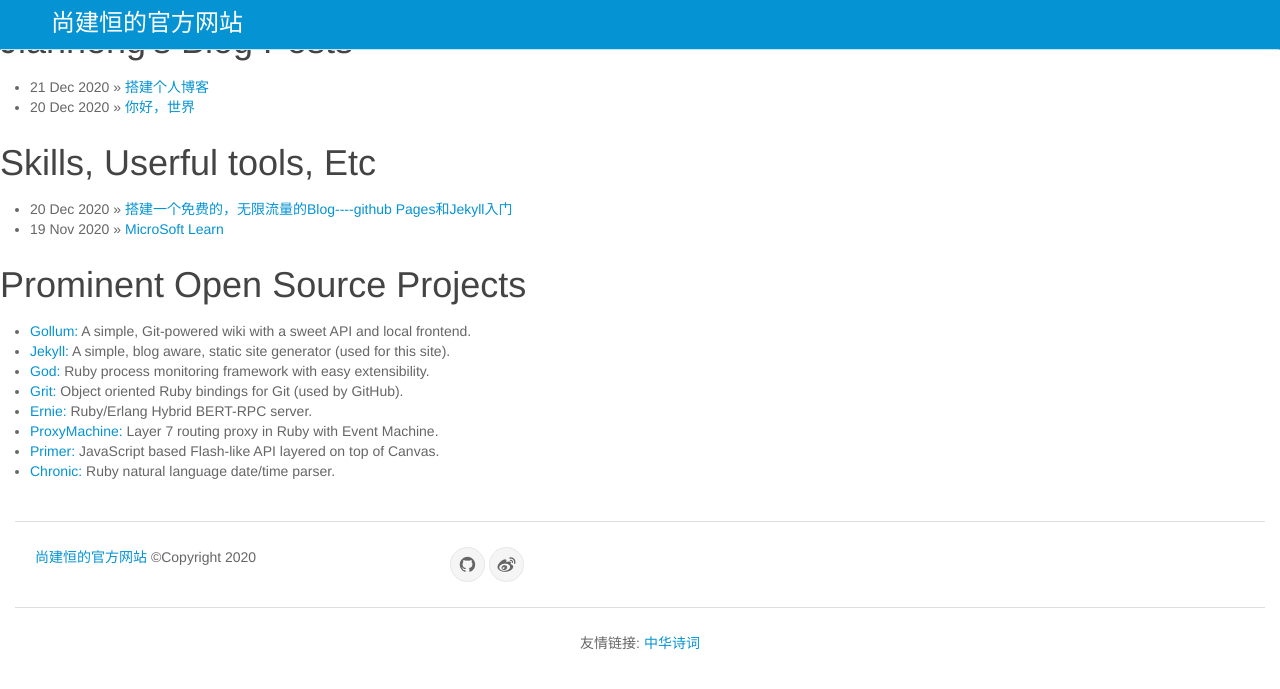
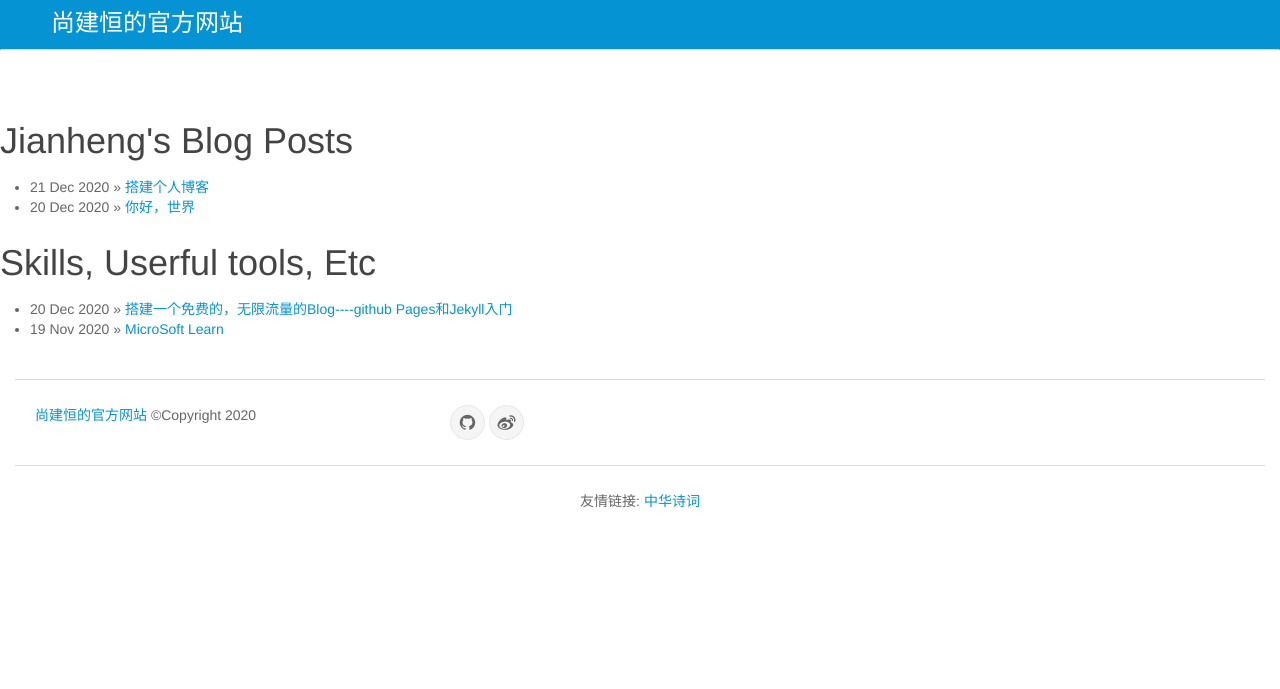
Before and after one commit to JianhengShang/jianhengshang.github.io, a Jekyll site: the page built from index.html, in a window 1280 px wide. Shown: the top 689 px of the page. Built offline with Jekyll 4.4.1, drawn with Linux system fonts in a browser that asks for light colours.

Commit message:
update ui

```diff
--- a/index.html
+++ b/index.html
@@ -10,7 +10,9 @@
         </div>
     </div>
 </div>
-<div id="home">
+<div id="main">
+    <div class="x-placeholder-50"><!-- placeholder --></div>
+    <div class="x-placeholder"><!-- placeholder --></div>
     <h1>Jianheng's Blog Posts</h1>
     <ul class="posts">
         {% for post in site.posts %}
@@ -22,18 +24,6 @@
     <ul class="posts">
         <li><span>20 Dec 2020</span> &raquo; <a href="https://www.ruanyifeng.com/blog/2012/08/blogging_with_jekyll.html">搭建一个免费的，无限流量的Blog----github Pages和Jekyll入门</a></li>
         <li><span>19 Nov 2020</span> &raquo; <a href="https://docs.microsoft.com/zh-cn/learn/">MicroSoft Learn</a></li>
-  </ul>
-
-  <h1>Prominent Open Source Projects</h1>
-  <ul class="posts">
-    <li><a href="http://github.com/github/gollum/">Gollum:</a> A simple, Git-powered wiki with a sweet API and local frontend.</li>
-    <li><a href="http://github.com/mojombo/jekyll/">Jekyll:</a> A simple, blog aware, static site generator (used for this site).</li>
-    <li><a href="http://github.com/mojombo/god/">God:</a> Ruby process monitoring framework with easy extensibility.</li>
-    <li><a href="http://github.com/mojombo/grit/">Grit:</a> Object oriented Ruby bindings for Git (used by GitHub).</li>
-    <li><a href="http://github.com/mojombo/ernie/">Ernie:</a> Ruby/Erlang Hybrid BERT-RPC server.</li>
-    <li><a href="http://github.com/mojombo/proxymachine/">ProxyMachine:</a> Layer 7 routing proxy in Ruby with Event Machine.</li>
-    <li><a href="http://github.com/mojombo/primer/">Primer:</a> JavaScript based Flash-like API layered on top of Canvas.</li>
-    <li><a href="http://github.com/mojombo/chronic/">Chronic:</a> Ruby natural language date/time parser.</li>
     </ul>
 </div>
 <div id="footer">
```
Lines whose indentation alone changed are shown as unchanged.
